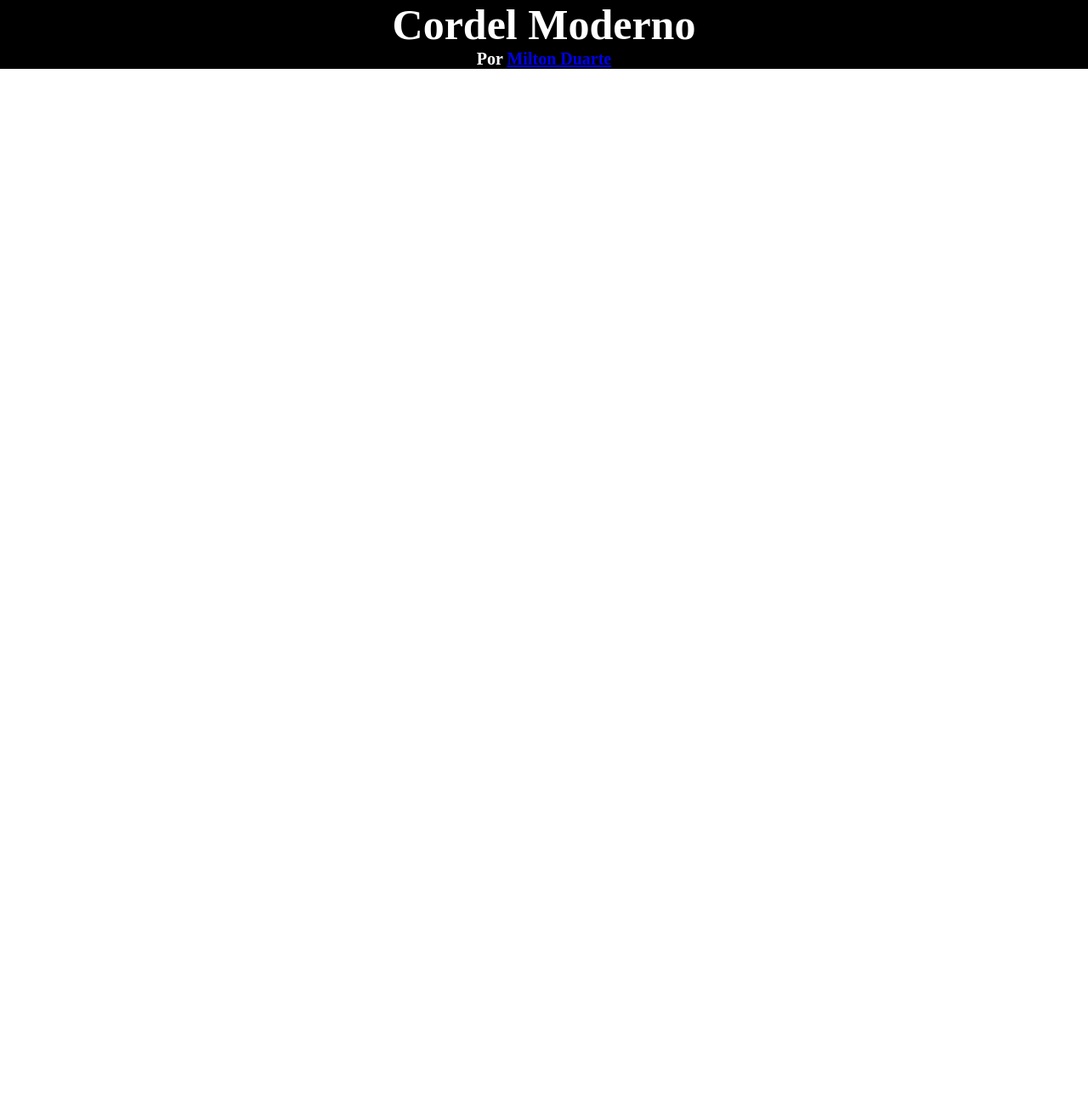
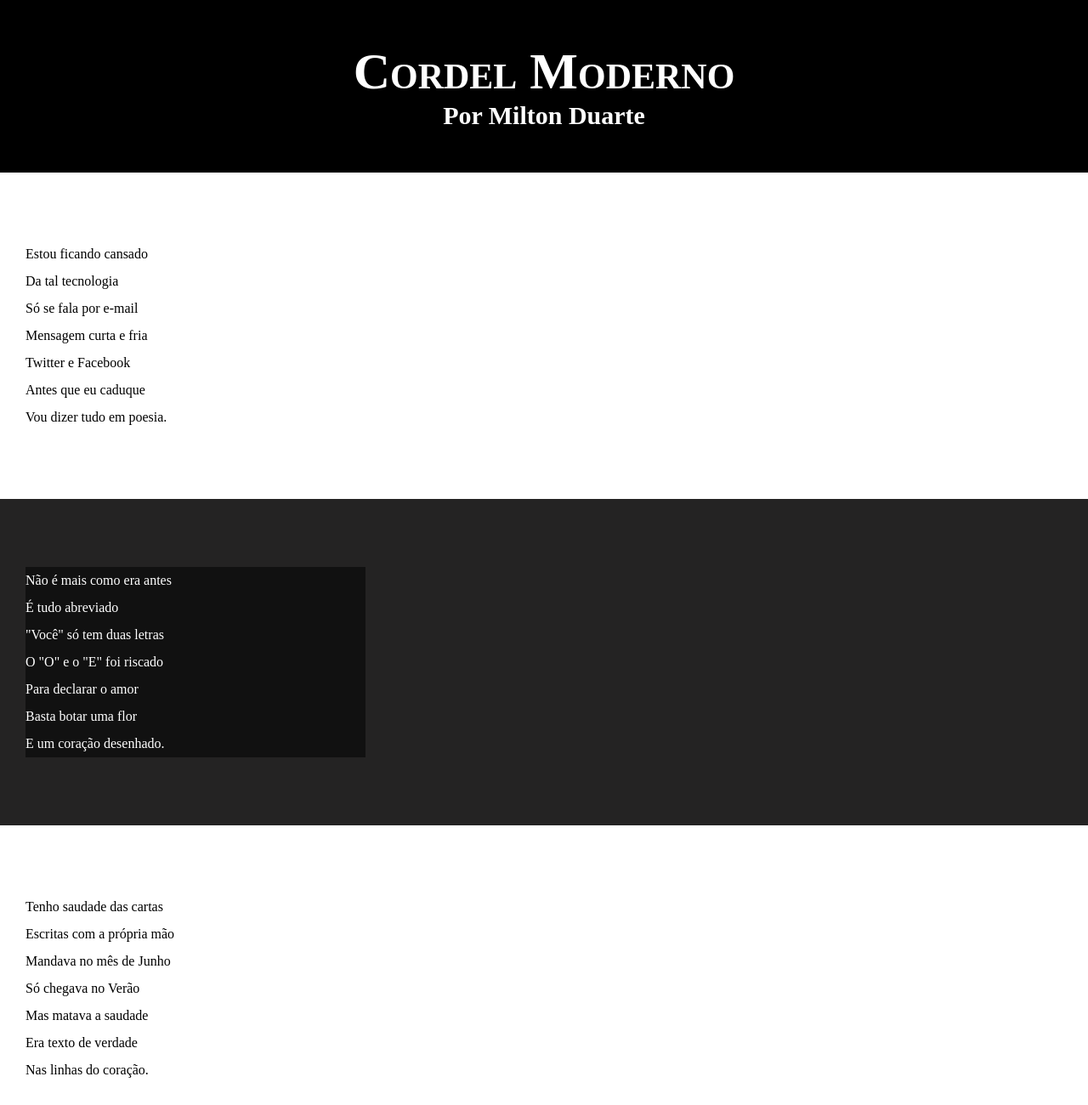
Before and after one commit to DouglasAntonni/Projetocordelmoderno, a plain HTML site: page index.html in a window 1280 px wide. Shown: the top 1300 px of the page at 85% size. Before the commit the page ends 800 px from the top, so only its background shows below. Drawn offline with Linux system fonts and the light colour scheme.

Commit message:
style do projeto

```diff
--- /dev/null
+++ b/estilo/style.css
@@ -0,0 +1,75 @@
+@charset "UTF-8";
+*{
+    padding: 0px;
+    margin: 0px;
+}
+html, body{
+    background-color: darkgray;
+    min-height: 100vh;
+}
+header{
+    background-color: black;
+    color: white;
+    text-align: center;
+
+
+
+}
+header > h1{
+    padding-top: 50px;
+    color: white;
+    font-variant: small-caps;
+    font-size: 60px;
+    text-align: center;
+}
+header > h2{
+    padding-bottom: 50px;
+    color: white;
+    font-size: 30px;
+    text-align: center;
+
+}
+section{
+    padding-top: 10vh;
+    padding-bottom: 10vh;
+    line-height: 2em;
+    padding-left: 30px;
+}
+.imagem > p{
+    background-color: rgba(0, 0, 0, 0.514) ;
+    width: 400px;
+}
+.normal{
+    background-color: white;
+    color: black;
+}
+.imagem{
+    background-color: rgb(36, 35, 35);
+    color: white;
+}
+a{
+    font-size:30px;
+    color: white;
+    text-decoration: none;
+
+}
+a:hover{
+    color: white;
+    text-decoration: underline;
+}
+a:visited{
+    color: white;
+
+}
+main{
+    background-color: black;
+}
+footer{
+    background-color: rgb(15, 0, 0);
+    font-size: 20px;
+    color: aliceblue;
+    text-align: center;
+}
+footer a{
+    font-size:20px;
+}
--- a/index.html
+++ b/index.html
@@ -5,59 +5,79 @@
     <meta http-equiv="X-UA-Compatible" content="IE=edge">
     <meta name="viewport" content="width=device-width, initial-scale=1.0">
     <title>Cordel Moderno</title>
-    <style>
-        *{
-            padding: 0px;
-            margin: 0px;
-        }
-        header{
-            background-color: black;
-            background-size: 600px;
+    <link rel="stylesheet" href="estilo/style.css">
 
-
-        }
-        header > h1{
-            color: white;
-            font-size: 50px;
-            text-align: center;
-        }
-        header > h2{
-
-            color: white;
-            font-size: 20px;
-            text-align: center;
-
-        }
-        header > a{
-            font-size:30px;
-            color: white;
-            text-decoration: none;
-        }
-        a:hover{
-            color: white;
-            text-decoration: none;
-        }
-        a:visited{
-            color: white;
-
-        }
-        main{
-            background-color: black;
-        }
-        footer{
-            background-color: white;
-        }
-    </style>
 </head>
 <body>
     <header>
         <h1>Cordel Moderno</h1>
         <h2>Por <a href="https://www.recantodasletras.com.br/poesias/3186743" target="_blank">Milton Duarte</a></h2>
+
     </header>
-    <Main>
+    <section class="normal">
+        Estou ficando cansado <br>
+        Da tal tecnologia <br>
+        Só se fala por e-mail<br>
+        Mensagem curta e fria<br>
+        Twitter e Facebook<br>
+        Antes que eu caduque<br>
+        Vou dizer tudo em poesia.<br>
 
-    </Main>
-    <footer>
+    </section>
+
+    <section class="imagem">
+        <p>
+
+            Não é mais como era antes<br>
+            É tudo abreviado<br>
+            "Você" só tem duas letras<br>
+            O "O" e o "E" foi riscado<br>
+            Para declarar o amor<br>
+            Basta botar uma flor<br>
+            E um coração desenhado.<br>
+
+        </p>
+    </section>
+
+
+    <section class="normal">
+        <p>
+
+            Tenho saudade das cartas<br>
+            Escritas com a própria mão<br>
+            Mandava no mês de Junho<br>
+            Só chegava no Verão<br>
+            Mas matava a saudade<br>
+            Era texto de verdade<br>
+            Nas linhas do coração.<br>
+
+        </p>
+    </section>
+        <section class="imagem">
+            <p>
+                Agora, escrevo e envio<br>
+                Chegando na mesma hora<br>
+                Mas quando vou prosear<br>
+                A pessoa foi embora<br>
+                Abriu outro aplicativo<br>
+                O mundo ficou cativo<br>
+                Da tecnologia do agora.<br>
+            </p>
+        </section>
+
+        <section class="normal">
+            <p>
+                Felizmente, pra orar<br>
+                Não precisa de internet<br>
+                Deus escuta todo mundo<br>
+                Se quiser, faça esse teste<br>
+                Dois pontos são dois joelhos<br>
+                Seus lábios são aparelhos<br>
+                Deixe que Deus interprete.<br>
+            </p>
+        </section>
+        <footer>
+            <p>By <a href="https://github.com/DouglasAntonni" target="_blank">Doug Antonni</a></p>
 
     </footer>
 </body>
```
